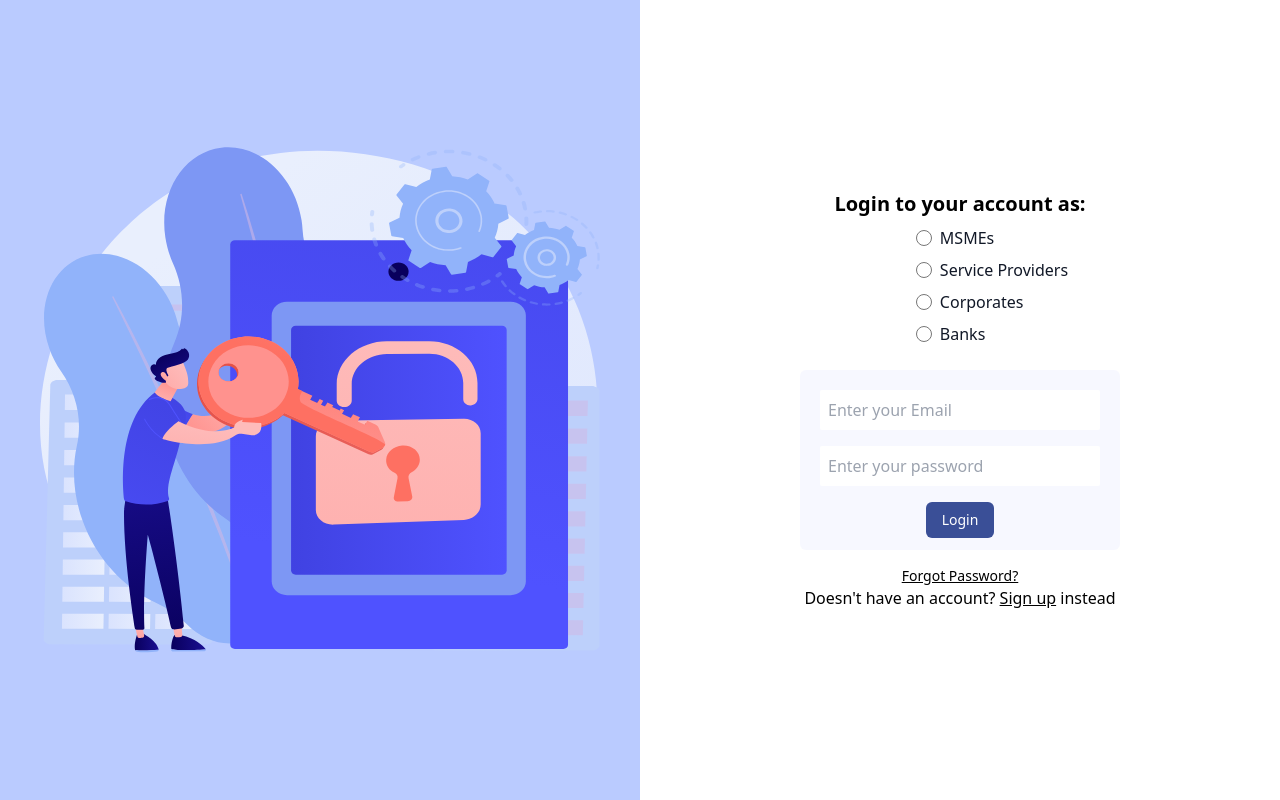
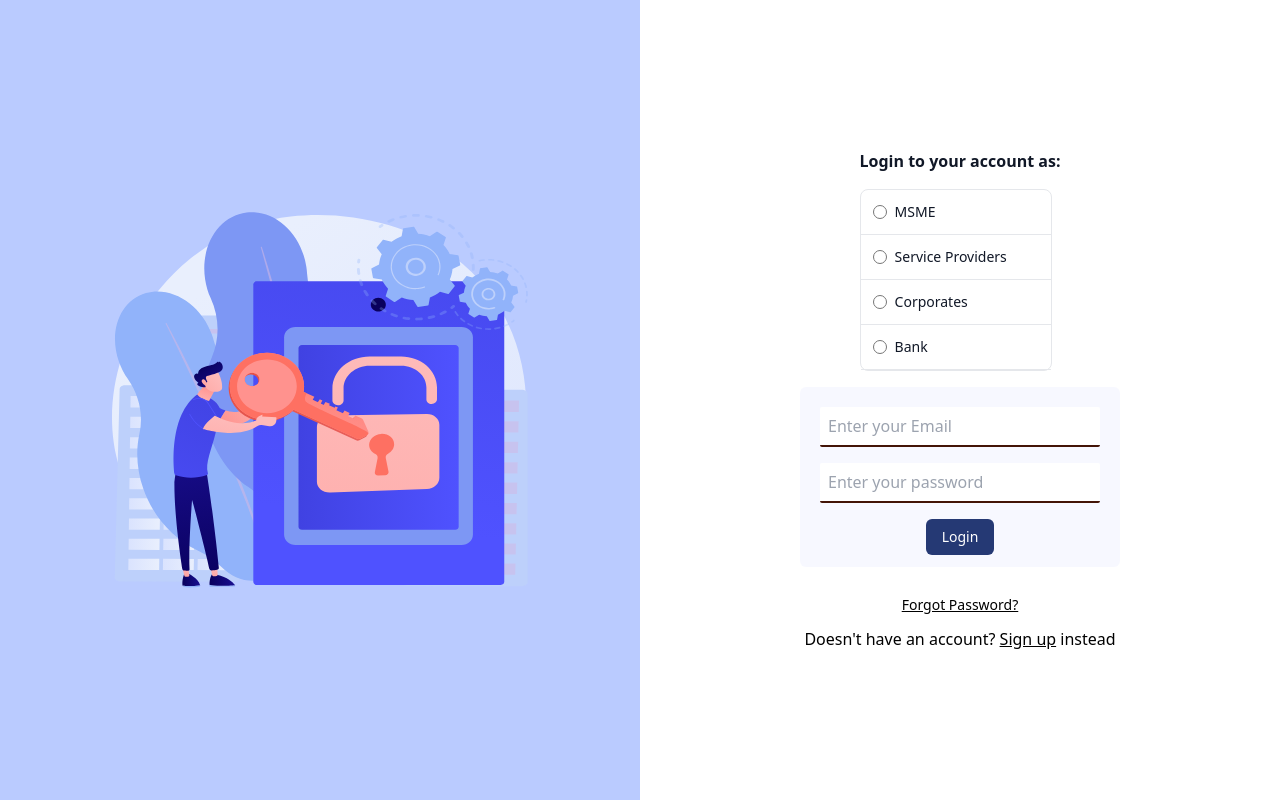
Before and after one commit to bickysingh80177/Kaushal_Network, a React (Create React App) app in the folder frontend/: page /login in a window 1280 px wide. Built offline with nearby package versions, Linux system fonts and the light colour scheme.

Commit message:
radio group | style fix

```diff
--- a/frontend/src/components/common/input/InputWithoutLabel.jsx
+++ b/frontend/src/components/common/input/InputWithoutLabel.jsx
@@ -10,7 +10,7 @@ const InputWithoutLabel = ({
   return (
     <>
       <input
-        className="h-10 p-2 rounded-sm border-slate-500 outline-none m-2"
+        className="h-10 p-2 rounded-sm border-slate-500 outline-none m-2 border-b-2 border-b-orange-950"
         type={type}
         id={name}
         name={name}
--- a/frontend/src/components/common/input/RadioButton.jsx
+++ b/frontend/src/components/common/input/RadioButton.jsx
@@ -1,17 +1,32 @@
-const RadioButton = ({ label, id, name, value }) => {
+const RadioButton = ({ label, id, name, value, options }) => {
   return (
-    <div className="flex items-center justify-start mb-2">
-      <input
-        id={id}
-        type="radio"
-        name={name}
-        value={value}
-        className="w-4 h-4 text-blue-600 bg-gray-100 border-gray-300 dark:ring-offset-gray-800 dark:bg-gray-700 dark:border-gray-600"
-      />
-      <label htmlFor={id} className="ms-2 text-gray-900">
-        {label}
-      </label>
-    </div>
+    <>
+      <h3 className="mb-4 font-semibold text-gray-900">{label}</h3>
+      <ul className="w-48 text-sm font-medium text-gray-900 bg-white border border-gray-200 rounded-lg">
+        {options.map((option) => (
+          <li
+            className="w-full border-b border-gray-200 rounded-t-lg"
+            key={option.value}
+          >
+            <div className="flex items-center ps-3">
+              <input
+                id="list-radio-license"
+                type="radio"
+                value={option.value}
+                name="list-radio"
+                className="w-4 h-4 text-blue-600 bg-gray-100 border-gray-300"
+              />
+              <label
+                htmlFor="list-radio-license"
+                className="w-full py-3 ms-2 text-sm font-medium text-gray-900"
+              >
+                {option.name}
+              </label>
+            </div>
+          </li>
+        ))}
+      </ul>
+    </>
   );
 };
 
--- a/frontend/src/components/login/Login.jsx
+++ b/frontend/src/components/login/Login.jsx
@@ -1,35 +1,31 @@
-import React from "react";
+import React, { useState } from "react";
 
 import login_art from "../assets/images/login.svg";
 import RadioButton from "../common/input/RadioButton";
 import InputWithoutLabel from "../common/input/InputWithoutLabel";
 import { Link } from "react-router-dom";
+import { loginOptions } from "../../constants/constantOptions";
 
 const Login = () => {
+  const initialFormState = {
+    user_type: "",
+    user_email: "",
+    user_password: "",
+  };
+
   return (
     <div className="grid grid-cols-2 h-screen">
       <div className="flex justify-center items-center bg-[#3566FF57]">
-        <img src={login_art} alt="Login art" className="h-screen p-10" />
+        <img src={login_art} alt="Login art" className="h-screen p-28" />
       </div>
       <div className="flex justify-center items-center flex-col">
-        <h2 className="text-xl font-semibold mb-2">
-          Login to your account as:
-        </h2>
-        <div className="ms-16">
-          <RadioButton id="msme" label="MSMEs" name="msme" value="msme" />
+        <div className="">
           <RadioButton
-            id="service_providers"
-            label="Service Providers"
-            name="service_providers"
-            value="service_providers"
+            label="Login to your account as:"
+            options={loginOptions}
+            name="user_type"
+            value="user_type"
           />
-          <RadioButton
-            id="corporates"
-            label="Corporates"
-            name="corporates"
-            value="corporates"
-          />
-          <RadioButton id="banks" label="Banks" name="banks" value="banks" />
         </div>
         <div className="flex flex-col bg-[#abb9ff1a] p-3 rounded-md mt-4 w-1/2">
           <InputWithoutLabel
@@ -43,13 +39,13 @@ const Login = () => {
             placeholder="Enter your password"
           />
           <div className="flex justify-center items-center mt-2">
-            <button className="bg-[#3A4F97] text-white rounded-md px-4 py-2 text-sm p-auto">
+            <button className="bg-[#253974] text-white rounded-md px-4 py-2 text-sm p-auto hover:bg-[#3E63DD]">
               Login
             </button>
           </div>
         </div>
         <div className="mt-4 flex flex-col justify-center items-center">
-          <Link href="#" className="text-sm underline">
+          <Link href="#" className="text-sm underline m-3">
             Forgot Password?
           </Link>
           <span>
--- /dev/null
+++ b/frontend/src/constants/constantOptions.js
@@ -0,0 +1,6 @@
+export const loginOptions = [
+  { value: "msme", name: "MSME" },
+  { value: "service_providers", name: "Service Providers" },
+  { value: "corporates", name: "Corporates" },
+  { value: "bank", name: "Bank" },
+];
```
